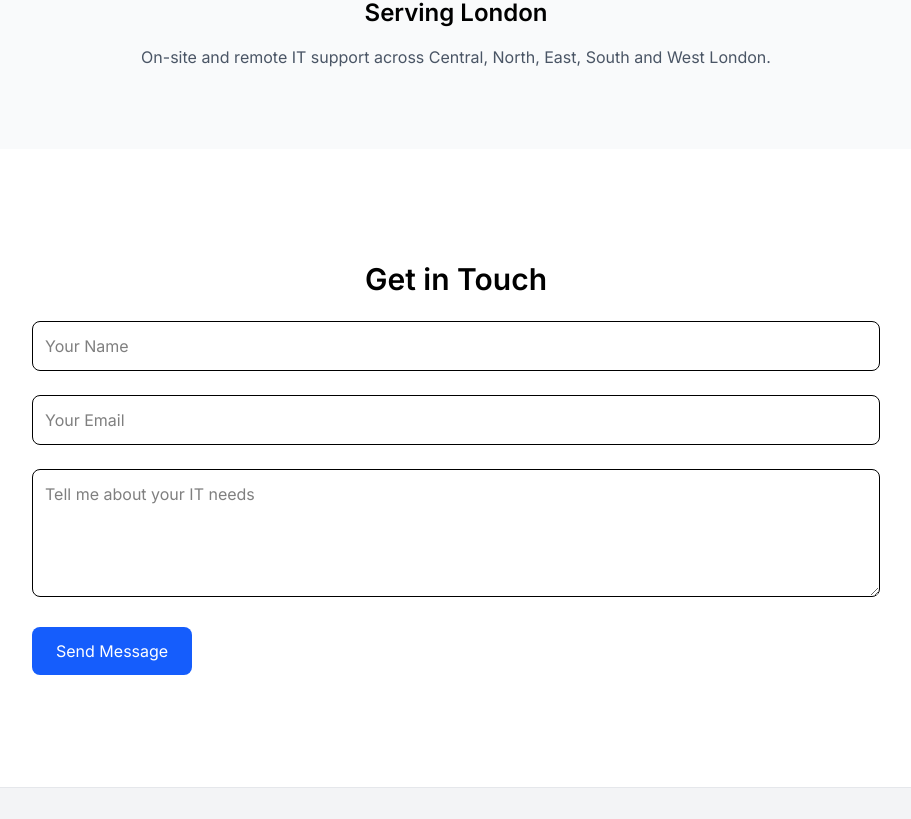
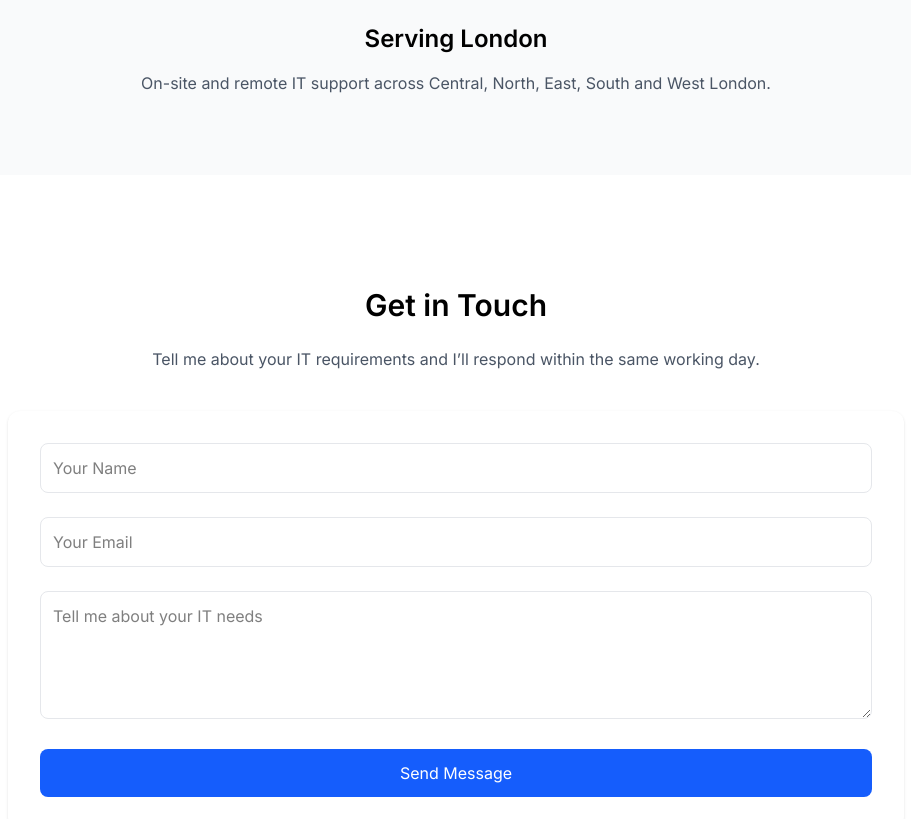
Before and after one commit to ajmalrasouli/ajmaltech-website, a React (Vite) app: page / in a window 1280 px wide. Shown: the part 1596-2415 px from the top of the page, without its empty margins (184-1095 px from the left). Built offline with nearby package versions, Linux system fonts and the light colour scheme.

Commit message:
Added Google Analytics

```diff
--- a/index.html
+++ b/index.html
@@ -1,6 +1,7 @@
 <!doctype html>
 <html lang="en-GB">
   <head>
+    <meta name="google-site-verification" content="ZA0Wyq9YmXFjFVZIWEJF6Gcae9WwD3XQljlCtlqq7CU" />
     <meta charset="UTF-8" />
 
     <!-- Google Analytics -->
--- a/src/App.jsx
+++ b/src/App.jsx
@@ -5,14 +5,14 @@ export default function App() {
 
   return (
     <>
-      {/* HEADER */}
+      {/* ================= HEADER ================= */}
       <header className="bg-white border-b border-gray-100 sticky top-0 z-50">
         <div className="max-w-6xl mx-auto px-6">
           <div className="flex items-center justify-between py-6">
 
             {/* Logo */}
             <a href="/" className="flex items-center gap-3">
-              <div className="w-8 h-8 bg-blue-600 rounded-md"></div>
+              <div className="w-9 h-9 bg-blue-600 rounded-md"></div>
               <span className="text-xl font-semibold text-gray-900 tracking-tight">
                 AjmalTech
               </span>
@@ -35,15 +35,16 @@ export default function App() {
             </a>
 
             {/* Mobile Toggle */}
-            <button onClick={() => setIsOpen(!isOpen)} className="md:hidden">
-              <span className="text-2xl">{isOpen ? "✕" : "☰"}</span>
+            <button onClick={() => setIsOpen(!isOpen)} className="md:hidden text-2xl">
+              {isOpen ? "✕" : "☰"}
             </button>
 
           </div>
         </div>
 
+        {/* Mobile Menu */}
         {isOpen && (
-          <div className="md:hidden border-t border-gray-100">
+          <div className="md:hidden border-t border-gray-100 bg-white">
             <div className="px-6 py-4 space-y-4 text-sm font-medium text-gray-600">
               <a href="#services" className="block">Services</a>
               <a href="#about" className="block">About</a>
@@ -54,32 +55,40 @@ export default function App() {
         )}
       </header>
 
-      {/* HERO */}
+      {/* ================= HERO ================= */}
       <section className="py-28 bg-gradient-to-r from-blue-50 to-white">
         <div className="max-w-6xl mx-auto px-6">
           <h1 className="text-4xl md:text-5xl font-bold leading-tight mb-6">
             Reliable IT Support for Small Offices & Schools in London
           </h1>
+
           <p className="text-lg text-gray-600 max-w-3xl mb-6">
             Personal, responsive IT support delivered directly by an experienced engineer.
             On-site across London when required, remote when faster.
           </p>
+
           <p className="text-sm text-gray-500 mb-8">
             Typically responding within the same working day.
           </p>
-          <div className="flex gap-4">
-            <a href="#contact" className="bg-blue-600 text-white px-6 py-3 rounded-lg hover:bg-blue-700 hover:shadow-lg hover:-translate-y-0.5 transition duration-200">
+
+          <div className="flex flex-col sm:flex-row gap-4">
+            <a
+              href="#contact"
+              className="bg-blue-600 text-white px-6 py-3 rounded-lg hover:bg-blue-700 hover:shadow-lg hover:-translate-y-0.5 transition duration-200 text-center"
+            >
               Request a Free Consultation
             </a>
           </div>
         </div>
       </section>
 
-      {/* SERVICES */}
+      {/* ================= SERVICES ================= */}
       <section id="services" className="py-28 bg-gray-50">
         <div className="max-w-6xl mx-auto px-6 text-center mb-16">
           <h2 className="text-3xl font-semibold mb-4">IT Services</h2>
-          <p className="text-gray-600">Practical solutions tailored for small organisations.</p>
+          <p className="text-gray-600">
+            Practical solutions tailored for small organisations.
+          </p>
         </div>
 
         <div className="max-w-6xl mx-auto grid md:grid-cols-3 gap-10 px-6">
@@ -99,7 +108,7 @@ export default function App() {
           ].map((service, index) => (
             <div
               key={index}
-              className="bg-white p-8 rounded-xl shadow hover:shadow-xl hover:-translate-y-1 transition duration-300"
+              className="bg-white p-8 rounded-xl shadow-sm hover:shadow-xl hover:-translate-y-1 transition duration-300"
             >
               <h3 className="text-xl font-semibold mb-4">{service.title}</h3>
               <p className="text-gray-600">{service.desc}</p>
@@ -108,18 +117,19 @@ export default function App() {
         </div>
       </section>
 
-      {/* ABOUT */}
+      {/* ================= ABOUT ================= */}
       <section id="about" className="py-28 bg-white">
         <div className="max-w-4xl mx-auto px-6 text-center">
           <h2 className="text-3xl font-semibold mb-6">About AjmalTech</h2>
           <p className="text-gray-600 leading-relaxed">
             I personally provide IT support to small offices and schools across London.
             When you contact AjmalTech, you speak directly to the engineer resolving your issue.
+            My focus is simple: dependable, honest IT support without unnecessary complexity.
           </p>
         </div>
       </section>
 
-      {/* SERVICE AREA */}
+      {/* ================= SERVICE AREA ================= */}
       <section className="py-20 bg-gray-50">
         <div className="max-w-4xl mx-auto px-6 text-center">
           <h3 className="text-2xl font-semibold mb-4">Serving London</h3>
@@ -129,19 +139,61 @@ export default function App() {
         </div>
       </section>
 
-      {/* CONTACT */}
-      <section id="contact" className="py-28 px-6 max-w-4xl mx-auto text-center">
-        <h2 className="text-3xl font-semibold mb-6">Get in Touch</h2>
-        <form action="https://formspree.io/f/YOUR_FORM_ID" method="POST" className="space-y-6 text-left">
-          <input type="text" name="name" placeholder="Your Name" required className="w-full border p-3 rounded-lg" />
-          <input type="email" name="email" placeholder="Your Email" required className="w-full border p-3 rounded-lg" />
-          <textarea name="message" placeholder="Tell me about your IT needs" required className="w-full border p-3 rounded-lg h-32" />
-          <button type="submit" className="bg-blue-600 text-white px-6 py-3 rounded-lg hover:bg-blue-700 hover:shadow-lg hover:-translate-y-0.5 transition duration-200">
-            Send Message
-          </button>
-        </form>
+      {/* ================= CONTACT ================= */}
+      <section id="contact" className="py-28 px-6">
+        <div className="max-w-4xl mx-auto text-center">
+          <h2 className="text-3xl font-semibold mb-6">Get in Touch</h2>
+          <p className="text-gray-600 mb-10">
+            Tell me about your IT requirements and I’ll respond within the same working day.
+          </p>
+
+          <form
+            action="https://formspree.io/f/YOUR_FORM_ID"
+            method="POST"
+            className="space-y-6 text-left bg-white p-8 rounded-xl shadow-sm"
+          >
+            <input
+              type="text"
+              name="name"
+              placeholder="Your Name"
+              required
+              className="w-full border border-gray-200 p-3 rounded-lg focus:ring-2 focus:ring-blue-500 outline-none"
+            />
+
+            <input
+              type="email"
+              name="email"
+              placeholder="Your Email"
+              required
+              className="w-full border border-gray-200 p-3 rounded-lg focus:ring-2 focus:ring-blue-500 outline-none"
+            />
+
+            <textarea
+              name="message"
+              placeholder="Tell me about your IT needs"
+              required
+              className="w-full border border-gray-200 p-3 rounded-lg h-32 focus:ring-2 focus:ring-blue-500 outline-none"
+            />
+
+            <button
+              type="submit"
+              onClick={() => {
+                if (window.gtag) {
+                  window.gtag("event", "contact_form_submit", {
+                    event_category: "engagement",
+                    event_label: "Contact Form",
+                  });
+                }
+              }}
+              className="w-full bg-blue-600 text-white px-6 py-3 rounded-lg hover:bg-blue-700 hover:shadow-md transition duration-200"
+            >
+              Send Message
+            </button>
+          </form>
+        </div>
       </section>
 
+      {/* ================= FOOTER ================= */}
       <footer className="bg-gray-100 border-t border-gray-200 py-10 text-center text-sm text-gray-500">
         <p>Serving small offices & schools across London.</p>
         <p className="mt-2">© {new Date().getFullYear()} AjmalTech</p>
```
